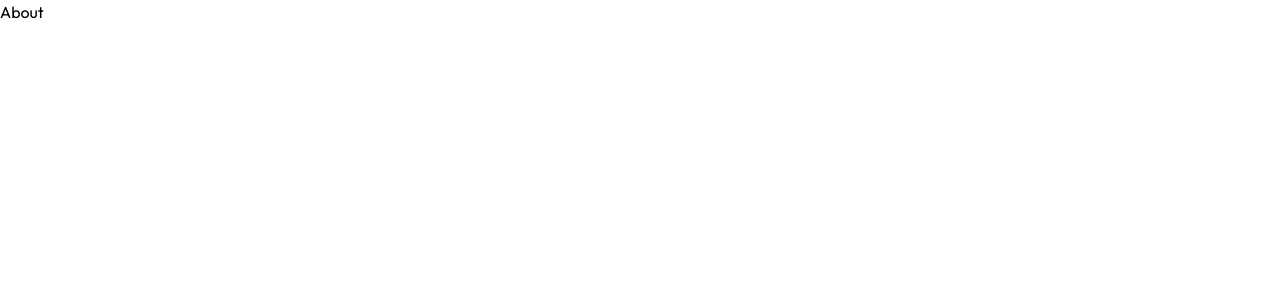
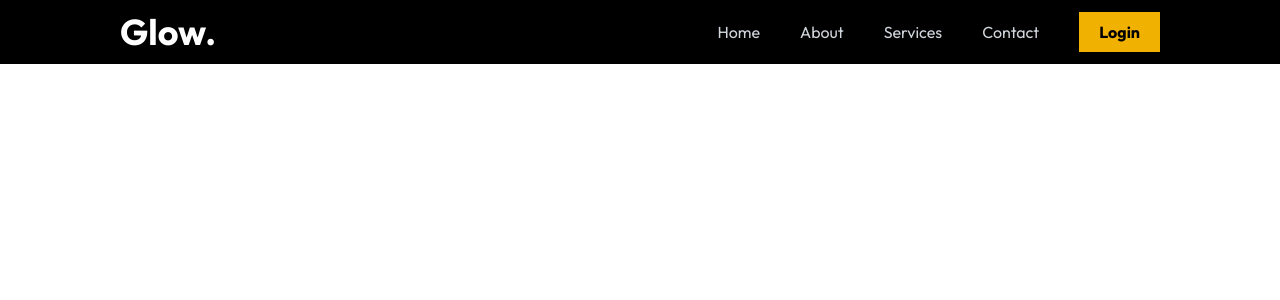
Before and after one commit to AdithyaBijmon/Glow-Frontend, a React (Vite) app: page /about in a window 1280 px wide. Shown: the top 300 px of the page. Built offline with nearby package versions, Linux system fonts and the light colour scheme; a web font is replaced by a local one.

Commit message:
About Page

```diff
--- a/src/components/Footer.jsx
+++ b/src/components/Footer.jsx
@@ -5,7 +5,7 @@
 
 const Footer = () => {
   return (
-    <div className='bg-gray-800 w-full md:px-20 px-5 py-10'>
+    <div className='bg-gray-800 w-full md:px-20 px-5 md:py-5 py-10'>
 
       <div className="md:grid grid-cols-3 gap-10">
         <div className='text-white p-3'>
@@ -45,7 +45,7 @@
 
       </div>
 
-      <div className='text-center text-yellow-500 my-10'>
+      <div className='text-center text-yellow-500 md:my-5 my-10'>
         <p>© 2025  GLOW. All Rights Reserved  Designed <br /> and  Developed with  ❤️  by  Adithya  Bijimon  </p>
       </div>
 
--- a/src/user/components/Header.jsx
+++ b/src/user/components/Header.jsx
@@ -1,8 +1,28 @@
-import React from 'react'
+import { faBars } from '@fortawesome/free-solid-svg-icons'
+import { FontAwesomeIcon } from '@fortawesome/react-fontawesome'
+import React, { useState } from 'react'
+import { Link } from 'react-router-dom'
 
 const Header = () => {
+
+  const [menu, setMenu] = useState(false)
+
   return (
-    <div>Header</div>
+    <div className='md:flex justify-between items-center md:px-30 py-3 px-5 bg-black'>
+      <div className='flex justify-between '>
+        <h1 className='font-bold text-4xl text-white'>Glow.</h1>
+
+        {/*small devices menu bar */}
+        <FontAwesomeIcon onClick={() => setMenu(!menu)} icon={faBars} className='text-3xl md:!hidden' />
+      </div>
+      <ul className={menu ? 'md:flex items-center md:mt-0 mt-3 md:text-base text-xl text-center' : 'md:flex hidden items-center  cursor-pointer'}>
+        <Link to={'/'}> <li className='text-gray-300 hover:text-white'>Home</li></Link>
+        <Link to={'/about'}><li className='md:mx-10 md:my-0 my-2 text-gray-300 hover:text-white'>About</li></Link>
+        <Link to={'/services'}><li className='text-gray-300 hover:text-white'>Services</li></Link>
+        <Link to={'/contact'}><li className='md:mx-10 md:my-0 my-2 text-gray-300 hover:text-white'>Contact</li></Link>
+        <li><button className='px-5 py-2 bg-yellow-500 text-black font-bold'>Login</button></li>
+      </ul>
+    </div>
   )
 }
 
--- a/src/user/pages/About.jsx
+++ b/src/user/pages/About.jsx
@@ -1,8 +1,11 @@
 import React from 'react'
+import Header from '../components/Header'
 
 const About = () => {
   return (
-    <div>About</div>
+    <>
+    <Header/>
+    </>
   )
 }
 
--- a/src/user/pages/Home.jsx
+++ b/src/user/pages/Home.jsx
@@ -3,6 +3,7 @@
 import React, { useState } from 'react'
 import { faBars } from '@fortawesome/free-solid-svg-icons'
 import Footer from '../../components/Footer'
+import { Link } from 'react-router-dom'
 
 const Home = () => {
 
@@ -48,10 +49,10 @@
                             <FontAwesomeIcon onClick={() => setMenu(!menu)} icon={faBars} className='text-3xl md:!hidden' />
                         </div>
                         <ul className={menu ? 'md:flex items-center md:mt-0 mt-3 md:text-base text-xl text-center' : 'md:flex hidden items-center  cursor-pointer'}>
-                            <li className='text-gray-300 hover:text-white'> Home</li>
-                            <li className='md:mx-10 md:my-0 my-2 text-gray-300 hover:text-white'> About</li>
-                            <li className='text-gray-300 hover:text-white'> Services</li>
-                            <li className='md:mx-10 md:my-0 my-2 text-gray-300 hover:text-white'> Contact</li>
+                            <Link to={'/'}><li className='text-gray-300 hover:text-white'> Home</li></Link>
+                            <Link to={'/about'}><li className='md:mx-10 md:my-0 my-2 text-gray-300 hover:text-white'> About</li></Link>
+                            <Link to={'/services'}><li className='text-gray-300 hover:text-white'> Services</li></Link>
+                            <Link to={'/contact'}><li className='md:mx-10 md:my-0 my-2 text-gray-300 hover:text-white'> Contact</li></Link>
                             <li><button className='px-5 py-2 bg-yellow-500 text-black font-bold'>Login</button></li>
                         </ul>
                     </div>
```
